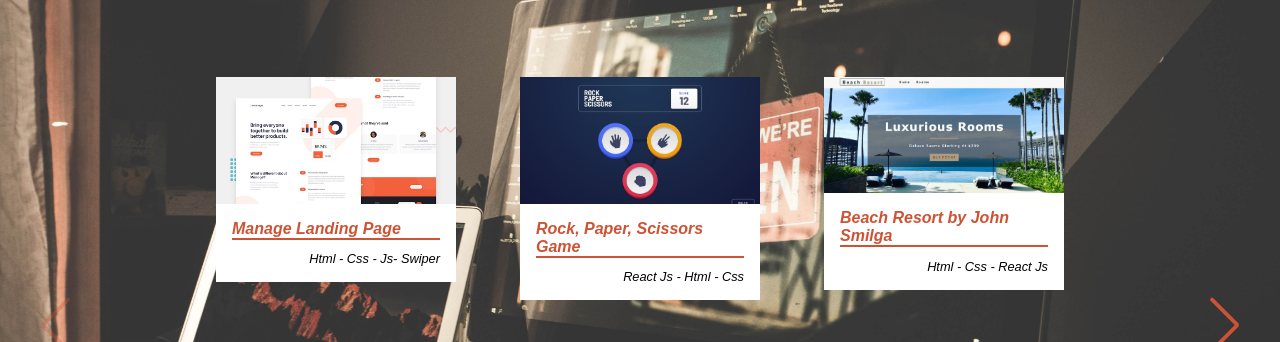
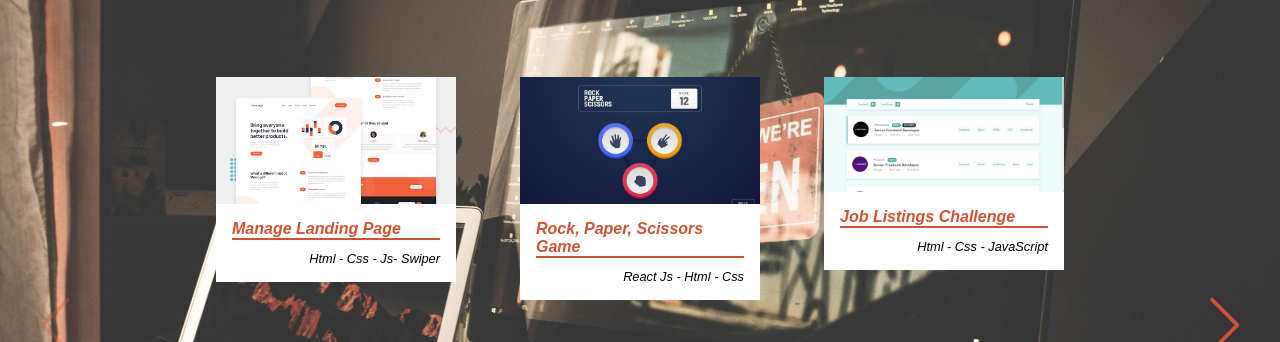
Before and after one commit to gomezlucas/CvOnline, a plain HTML site: page index.html in a window 1280 px wide. Shown: the part 1578-1920 px from the top of the page. Drawn offline with nearby package versions, Linux system fonts and the light colour scheme; a web font is replaced by a local one.

Commit message:
new project added

```diff
--- a/index.html
+++ b/index.html
@@ -147,20 +147,21 @@
                         <!--Single Item-->
                         <div class="portfolio-singleItem">
                             <div class="portfolio-singleItem-container">
-                                <img src="./img/ResortScreenshot.png" class="portfollio-singleItem__img"
-                                    alt="Sia website" />
-                                <a href="https://react-resortbeach-tutorial.netlify.com" target="_blank"
+                                <img src="./img/jobsListingScreenshot.png" class="portfollio-singleItem__img"
+                                    alt="Job Listings challenge" />
+                                <a href="https://gomezlucas.github.io/FrMentor19/" target="_blank"
                                     class="portfolio-singleItem-icon">
                                     <i class="fas fa-search"></i>
                                 </a></div>
                             <div class="portfolio-singleItem__text">
                                 <h5 class="portfolio-singleItem__name">
-                                    Beach Resort by John Smilga
+                                    Job Listings Challenge
                                 </h5>
                                 <div class="portfolio-singleItem__line"></div>
-                                <p class="portfolio-singleItem__resource">Html - Css - React Js</p>
+                                <p class="portfolio-singleItem__resource">Html - Css - JavaScript</p>
                             </div>
                         </div>
+
                         <!--Single Item-->
                           <div class="portfolio-singleItem">
                             <div class="portfolio-singleItem-container"><img src="./img/SiaScreenshot.png"
@@ -430,6 +431,25 @@
                         </div>
                     </div>
                 </div>
+
+                <!-- <div class="portfolio-singleItem">
+                            <div class="portfolio-singleItem-container">
+                                <img src="./img/ResortScreenshot.png" class="portfollio-singleItem__img"
+                                    alt="Sia website" />
+                                <a href="https://react-resortbeach-tutorial.netlify.com" target="_blank"
+                                    class="portfolio-singleItem-icon">
+                                    <i class="fas fa-search"></i>
+                                </a></div>
+                            <div class="portfolio-singleItem__text">
+                                <h5 class="portfolio-singleItem__name">
+                                    Beach Resort by John Smilga
+                                </h5>
+                                <div class="portfolio-singleItem__line"></div>
+                                <p class="portfolio-singleItem__resource">Html - Css - React Js</p>
+                            </div>
+                        </div>
+
+                -->
             </div>
             <!-- If we need pagination -->
             <div class="swiper-pagination"></div>
```
Also changed, not shown: img/jobsListingScreenshot.png (added).
